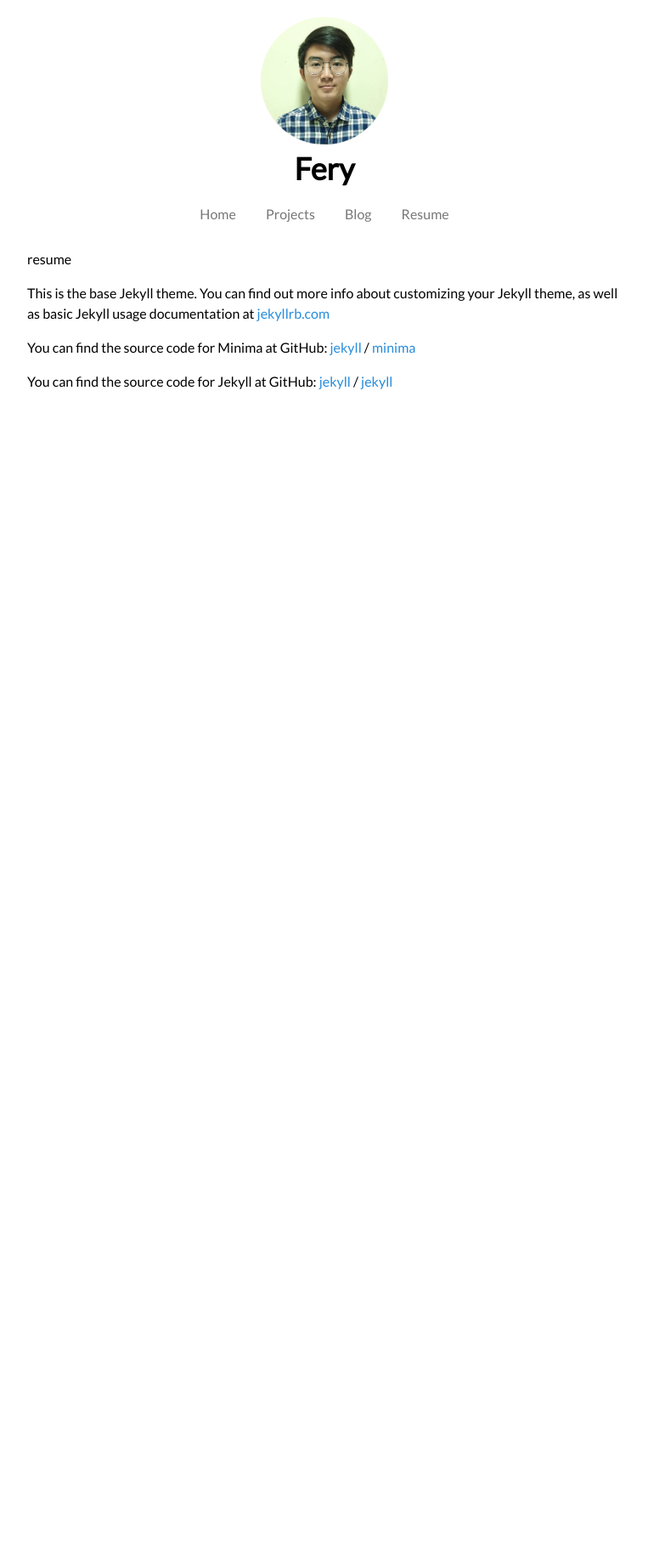
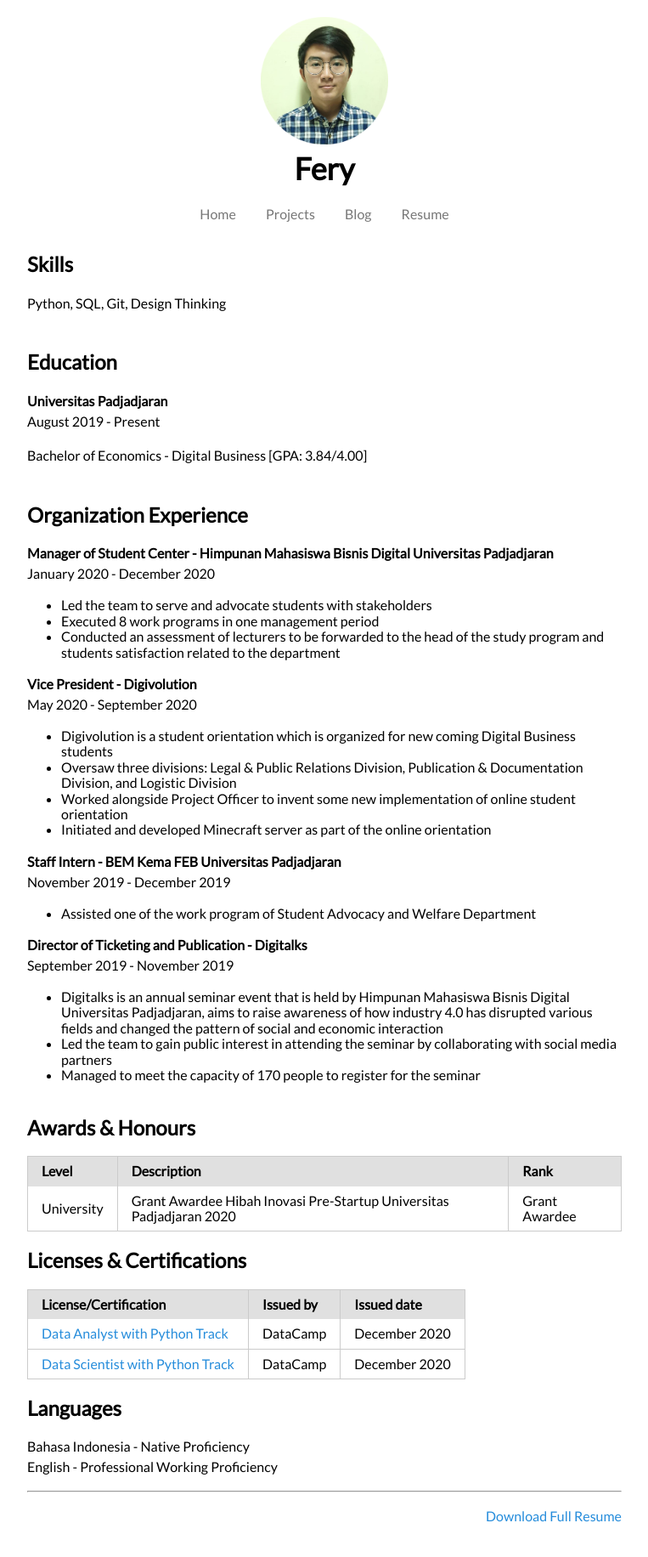
Before and after one commit to imfery/imfery.github.io, a Jekyll site: the page built from resume.md, in a window 1280 px wide. Shown: the whole page at 85% size, without its empty margins (258-1021 px from the left). Built offline with Jekyll 4.4.1, drawn with Linux system fonts in a browser that asks for light colours; nearby versions of some CDN libraries; before the commit the page ends 900 px from its top, so only the background shows below that.

Commit message:
modified

```diff
--- a/resume.md
+++ b/resume.md
@@ -3,17 +3,94 @@ layout: page
 title: Fery | Resume
 permalink: /resume
 ---
-resume
 
-This is the base Jekyll theme. You can find out more info about customizing your Jekyll theme, as well as basic Jekyll usage documentation at [jekyllrb.com](https://jekyllrb.com/)
+<h2>Skills</h2>
 
-You can find the source code for Minima at GitHub:
-[jekyll][jekyll-organization] /
-[minima](https://github.com/jekyll/minima)
+Python, SQL, Git, Design Thinking
+<br><br>
 
-You can find the source code for Jekyll at GitHub:
-[jekyll][jekyll-organization] /
-[jekyll](https://github.com/jekyll/jekyll)
+<h2>Education</h2>
+**Universitas Padjadjaran**<br>
+August 2019 - Present
 
+Bachelor of Economics - Digital Business [GPA: 3.84/4.00]
+<br><br>
 
-[jekyll-organization]: https://github.com/jekyll
+<h2>Organization Experience</h2>
+**Manager of Student Center - Himpunan Mahasiswa Bisnis Digital Universitas Padjadjaran**<br>
+January 2020 - December 2020
+
+- Led the team to serve and advocate students with stakeholders
+- Executed 8 work programs in one management period
+- Conducted an assessment of lecturers to be forwarded to the head of the study program and students satisfaction related to the department
+<br>
+
+**Vice President - Digivolution**<br>
+May 2020 - September 2020
+
+- Digivolution is a student orientation which is organized for new coming Digital Business students
+- Oversaw three divisions: Legal & Public Relations Division, Publication & Documentation Division, and Logistic Division
+- Worked alongside Project Officer to invent some new implementation of online student orientation
+- Initiated and developed Minecraft server as part of the online orientation
+<br>
+
+**Staff Intern - BEM Kema FEB Universitas Padjadjaran**<br>
+November 2019 - December 2019
+
+- Assisted one of the work program of Student Advocacy and Welfare Department
+<br>
+
+**Director of Ticketing and Publication - Digitalks**<br>
+September 2019 - November 2019
+
+- Digitalks is an annual seminar event that is held by Himpunan Mahasiswa Bisnis Digital Universitas Padjadjaran, aims to raise awareness of how industry 4.0 has disrupted various fields and changed the pattern of social and economic interaction
+- Led the team to gain public interest in attending the seminar by collaborating with social media partners
+- Managed to meet the capacity of 170 people to register for the seminar
+<br><br>
+
+<h2>Awards & Honours</h2>
+<table class="pure-table pure-table-bordered">
+    <thead>
+        <tr>
+            <th>Level</th>
+            <th>Description</th>
+            <th>Rank</th>
+        </tr>
+    </thead>
+
+<tr>
+    <td>University</td>
+    <td>Grant Awardee Hibah Inovasi Pre-Startup Universitas Padjadjaran 2020</td>
+    <td>Grant Awardee</td>
+</tr>
+</table>
+
+<h2>Licenses & Certifications</h2>
+<table class="pure-table pure-table-bordered">
+    <thead>
+        <tr>
+            <th>License/Certification</th>
+            <th>Issued by</th>
+            <th>Issued date</th>
+        </tr>
+    </thead>
+
+<tr>
+    <td><a href="https://www.datacamp.com/statement-of-accomplishment/track/d96723c8a19cd92e6b7dd0db9e6b7b17951c96f6">Data Analyst with Python Track</a></td>
+    <td>DataCamp</td>
+    <td>December 2020</td>
+</tr>
+
+<tr>
+    <td><a href="https://www.datacamp.com/statement-of-accomplishment/track/eddb4af8d5d8a740f31fec758b58b5db985e5e23">Data Scientist with Python Track</a></td>
+    <td>DataCamp</td>
+    <td>December 2020</td>
+</tr>
+</table>
+
+<h2>Languages</h2>
+Bahasa Indonesia - Native Proficiency<br>
+English - Professional Working Proficiency<br>
+<hr>
+
+<p style='text-align: right;'><a href="">Download Full Resume</a></p>
```
Also changed, not shown: blog.md (+11 -1 lines), index.markdown (deleted, +0 -8 lines), index.md (added, +28 -0 lines), projects.md (+7 -13 lines).
